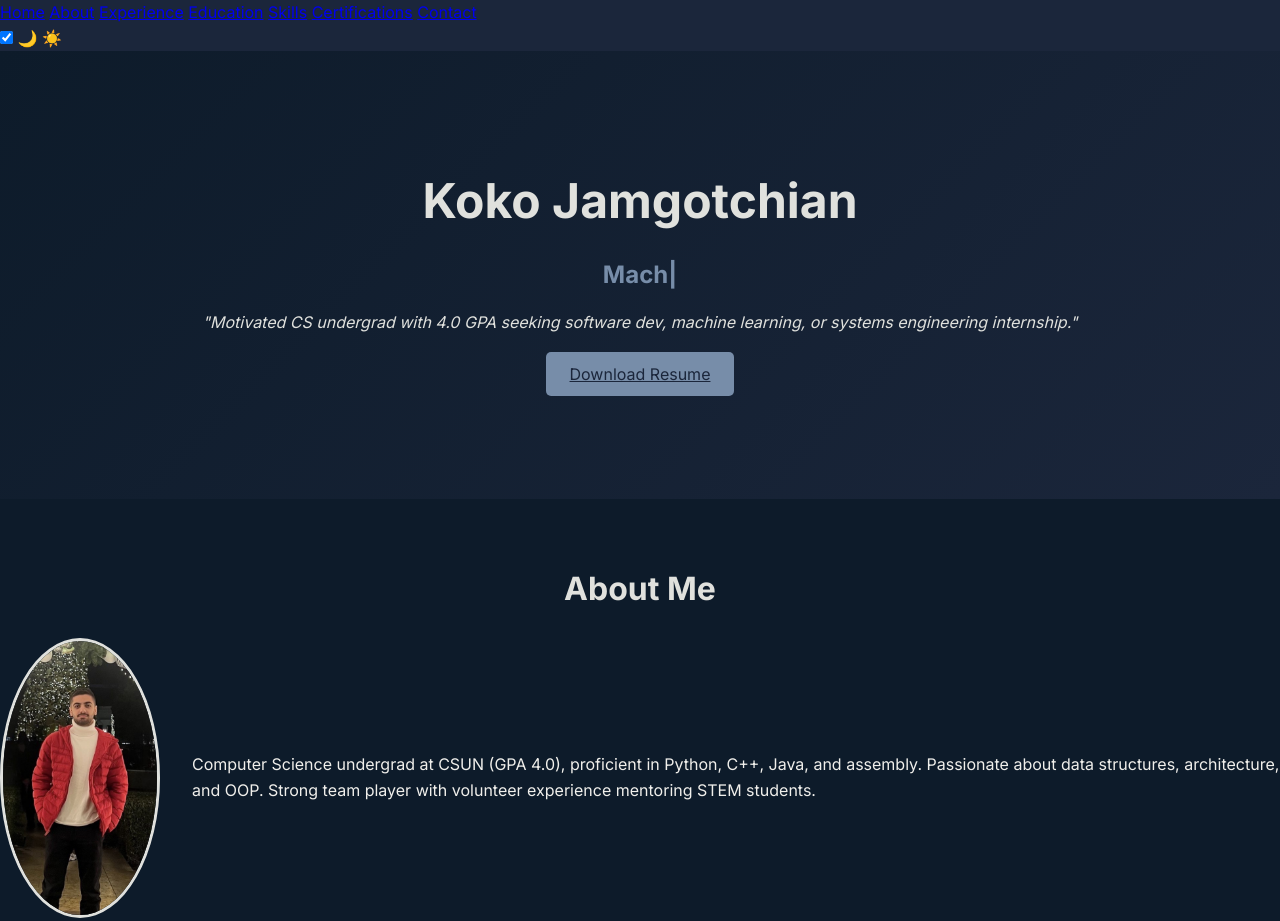
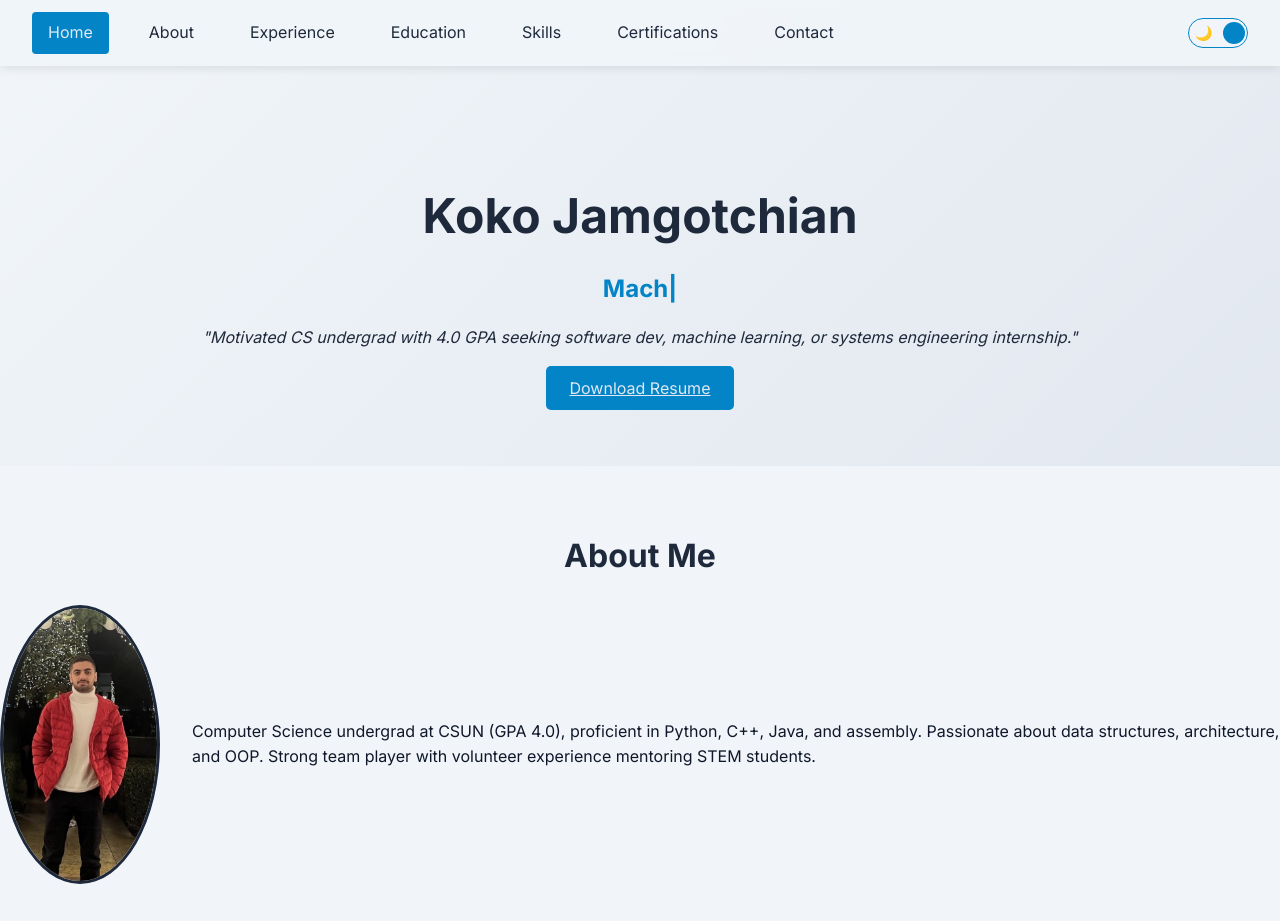
Before and after one commit to kokoc30/koko-portfolio, a plain HTML site: page index.html in a window 1280 px wide. Shown: the top 921 px of the page. Drawn offline with nearby package versions, Linux system fonts and the light colour scheme.

Commit message:
style.css

```diff
--- a/style.css
+++ b/style.css
@@ -1,11 +1,28 @@
 @import url('https://fonts.googleapis.com/css2?family=Inter:wght@300;400;600;700&display=swap');
 
 :root {
-  --primary: #0d1b2a;   /* Dark navy */
-  --secondary: #1b263b; /* Blue-gray background */
-  --accent: #e0e1dd;    /* Light sand */
-  --highlight: #778da9; /* Soft steel blue */
-  --text: #f0efeb;      /* Off-white text */
+  --primary: #0f172a;   /* Dark blue/slate */
+  --secondary: #1e293b; /* Slate blue background */
+  --accent: #f1f5f9;    /* Light slate/gray */
+  --highlight: #38bdf8; /* Sky blue for highlights */
+  --text: #f8fafc;      /* Slate white text */
+  --card-shadow: rgba(0, 0, 0, 0.5);
+  --nav-bg: rgba(15, 23, 42, 0.8);
+  --nav-hover-bg: rgba(255, 255, 255, 0.1);
+  --bar-bg: #415a77;
+}
+
+/* Light Theme */
+[data-theme="light"] {
+  --primary: #f1f5f9;   /* Light slate/gray as primary */
+  --secondary: #e2e8f0; /* Lighter gray as secondary */
+  --accent: #1e293b;    /* Dark slate as accent */
+  --highlight: #0284c7; /* Darker blue as highlight */
+  --text: #0f172a;      /* Dark slate as text */
+  --card-shadow: rgba(0, 0, 0, 0.1);
+  --nav-bg: rgba(241, 245, 249, 0.8);
+  --nav-hover-bg: rgba(0, 0, 0, 0.05);
+  --bar-bg: #cbd5e1;
 }
 
 * {
@@ -19,6 +36,8 @@ body {
   background: var(--secondary);
   color: var(--text);
   line-height: 1.6;
+  background-image: linear-gradient(to bottom right, var(--primary), var(--secondary));
+  min-height: 100vh;
 }
 
 .container {
@@ -28,10 +47,11 @@ body {
 }
 
 header#hero {
-  background: linear-gradient(135deg, #0d1b2a, #1b263b);
+  background: linear-gradient(135deg, var(--primary), var(--secondary));
   color: var(--accent);
   text-align: center;
-  padding: 5rem 0;
+  padding: 5rem 0 2rem 0;
+  position: relative;
 }
 
 header#hero h1 {
@@ -65,6 +85,47 @@ header#hero .btn:hover {
   transform: scale(1.05);
   background: var(--accent);
   color: var(--secondary);
+}
+
+/* Navigation styles */
+.nav-container {
+  display: flex;
+  justify-content: space-between;
+  align-items: center;
+  padding: 0.75rem 2rem;
+  background-color: var(--nav-bg);
+  position: sticky;
+  top: 0;
+  z-index: 100;
+  backdrop-filter: blur(5px);
+  box-shadow: 0 2px 10px var(--card-shadow);
+  margin-top: 0;
+}
+
+.nav-links {
+  display: flex;
+  gap: 1.5rem;
+  flex-wrap: wrap;
+  justify-content: center;
+}
+
+.nav-links a {
+  color: var(--accent);
+  text-decoration: none;
+  font-weight: 500;
+  padding: 0.5rem 1rem;
+  border-radius: 4px;
+  transition: all 0.3s ease;
+}
+
+.nav-links a:hover {
+  color: var(--highlight);
+  background-color: var(--nav-hover-bg);
+}
+
+.nav-links a.active {
+  color: var(--secondary);
+  background-color: var(--highlight);
 }
 
 section {
@@ -108,7 +169,7 @@ section h3 {
   padding: 1.5rem;
   border-left: 4px solid var(--highlight);
   border-radius: 5px;
-  box-shadow: 0 2px 8px rgba(0,0,0,0.5);
+  box-shadow: 0 2px 8px var(--card-shadow);
 }
 
 .cards {
@@ -121,7 +182,7 @@ section h3 {
   background: var(--secondary);
   padding: 1rem;
   border-radius: 5px;
-  box-shadow: 0 2px 8px rgba(0,0,0,0.5);
+  box-shadow: 0 2px 8px var(--card-shadow);
   text-align: center;
 }
 
@@ -144,21 +205,40 @@ section h3 {
 }
 
 .bar {
-  background: #415a77;
+  background: var(--bar-bg);
   height: 8px;
   border-radius: 4px;
+  overflow: hidden;
+  position: relative;
 }
 
 .bar div {
   height: 100%;
   background: var(--highlight);
   border-radius: 4px;
-  transition: width 1s;
+  width: 0;
+  transition: width 1.5s cubic-bezier(0.19, 1, 0.22, 1);
+  position: relative;
 }
 
-/* Removed old .projects-grid and .project styles */
+.bar div::after {
+  content: '';
+  position: absolute;
+  top: 0;
+  left: -100%;
+  width: 100%;
+  height: 100%;
+  background: linear-gradient(90deg, transparent, rgba(255,255,255,0.2), transparent);
+  animation: shine 2s infinite;
+  animation-delay: 0.5s;
+}
 
-/* ===== NEW Certification Section ===== */
+@keyframes shine {
+  0% { left: -100%; }
+  20% { left: 100%; }
+  100% { left: 100%; }
+}
+
 .cert-grid {
   display: flex;
   justify-content: center;
@@ -171,7 +251,7 @@ section h3 {
   background: var(--secondary);
   padding: 1.5rem;
   border-radius: 5px;
-  box-shadow: 0 2px 8px rgba(0,0,0,0.5);
+  box-shadow: 0 2px 8px var(--card-shadow);
   display: flex;
   gap: 1rem;
   align-items: center;
@@ -258,3 +338,65 @@ section h3 {
 }
 
 .socials a:hover { color: var(--highlight); }
+.theme-toggle-wrapper {
+  display: flex;
+  align-items: center;
+}
+
+.theme-toggle {
+  position: relative;
+  display: inline-block;
+  width: 60px;
+  height: 30px;
+}
+
+.theme-toggle input {
+  opacity: 0;
+  width: 0;
+  height: 0;
+}
+
+.theme-toggle .slider {
+  position: absolute;
+  cursor: pointer;
+  top: 0;
+  left: 0;
+  right: 0;
+  bottom: 0;
+  background-color: var(--primary);
+  border: 1px solid var(--highlight);
+  transition: 0.4s;
+  border-radius: 34px;
+  display: flex;
+  align-items: center;
+  justify-content: space-between;
+  padding: 0 6px;
+}
+
+.theme-toggle .slider:before {
+  position: absolute;
+  content: "";
+  height: 22px;
+  width: 22px;
+  left: 4px;
+  bottom: 3px;
+  background-color: var(--highlight);
+  transition: 0.4s;
+  border-radius: 50%;
+  z-index: 2;
+}
+
+.theme-toggle input:checked + .slider:before {
+  transform: translateX(30px);
+}
+
+.theme-toggle .slider .moon,
+.theme-toggle .slider .sun {
+  color: var(--accent);
+  font-size: 14px;
+  z-index: 1;
+}
+
+.theme-transition {
+  transition: all 0.3s ease-in-out;
+}
```
